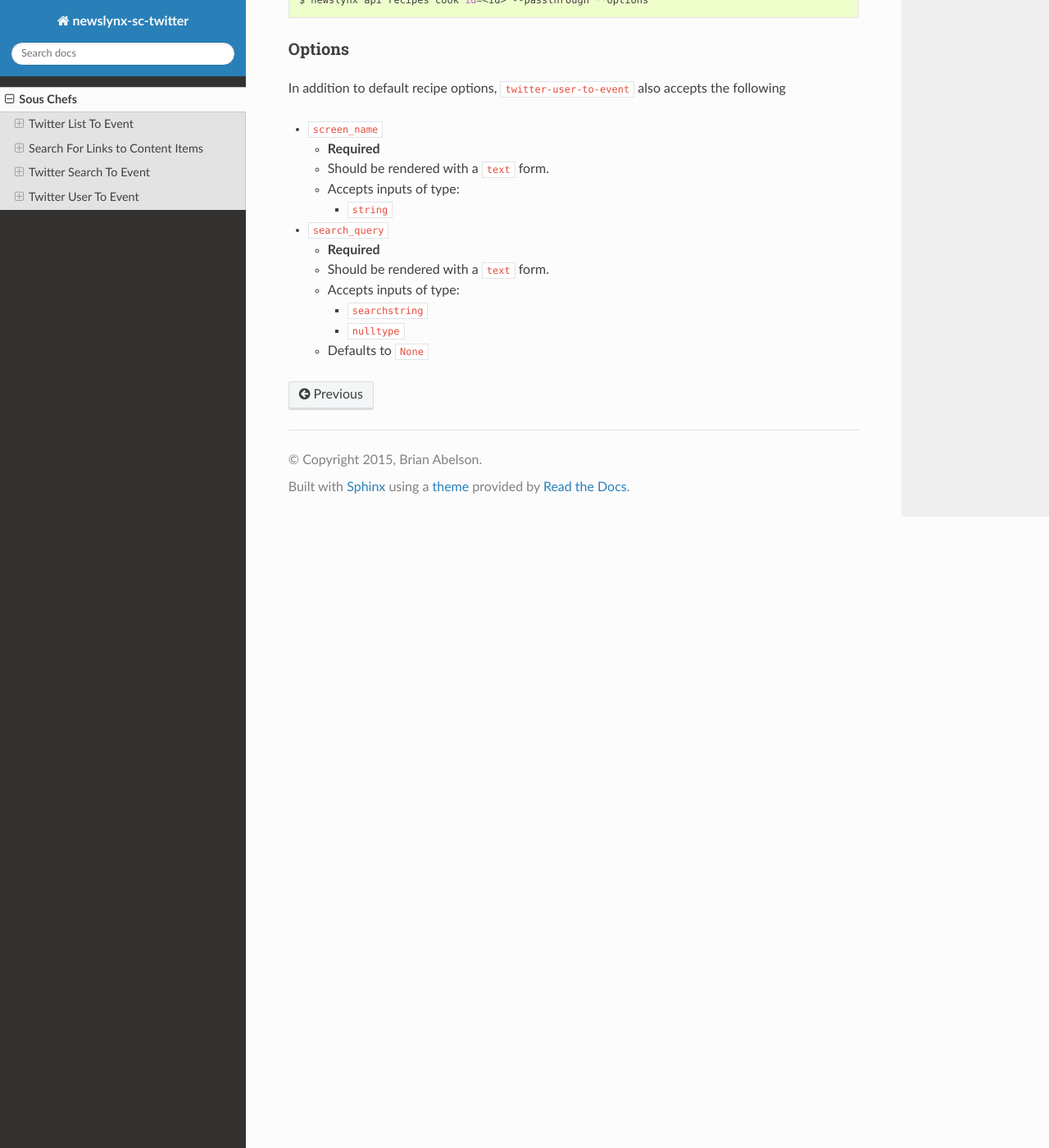
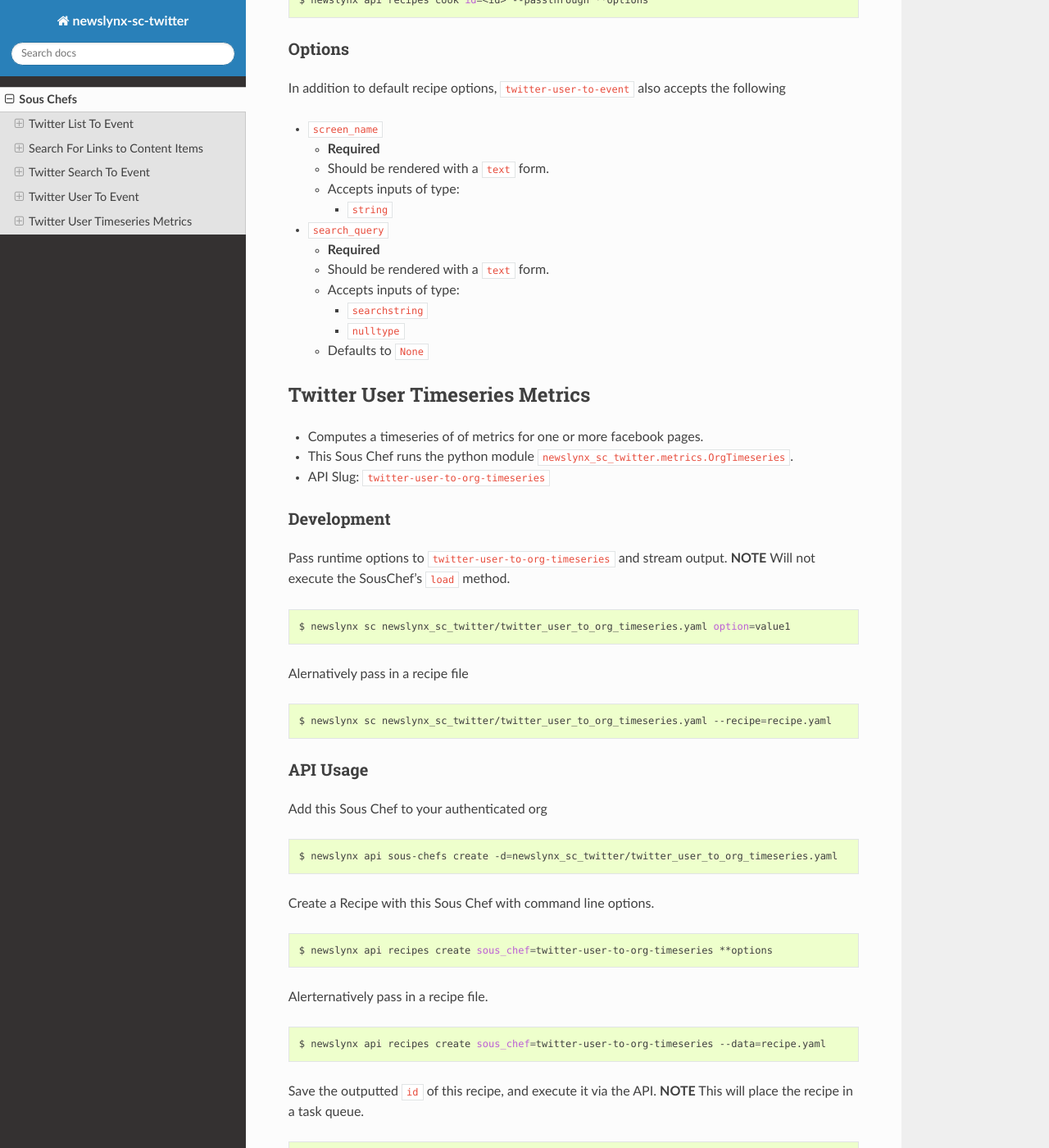
Before and after one commit to newslynx/newslynx-sc-twitter, a Sphinx documentation site: the page built from docs/sous-chefs.rst, in a window 1280 px wide and 1400 px high, scrolled down 8397 px. Shown: the whole window at 82% size. Built offline with Sphinx 7.4.7 and the Read the Docs theme 2.0.0, drawn with Linux system fonts in a browser that asks for light colours; pages that are not in the unit, such as notebooks, are missing from menus; some of the changed text lies outside the part shown.

Commit message:
add shell for metrics

```diff
--- a/docs/sous-chefs.rst
+++ b/docs/sous-chefs.rst
@@ -522,3 +522,95 @@
       -  ``nulltype``
 
    -  Defaults to ``None``
+
+
+
+Twitter User Timeseries Metrics
+~~~~~~~~~~~~~~~~~~~~~~~~~~~~~~~
+
+-  Computes a timeseries of of metrics for one or more facebook pages.
+-  This Sous Chef runs the python module
+   ``newslynx_sc_twitter.metrics.OrgTimeseries``.
+-  API Slug: ``twitter-user-to-org-timeseries``
+
+Development
+^^^^^^^^^^^
+
+Pass runtime options to ``twitter-user-to-org-timeseries`` and stream
+output. **NOTE** Will not execute the SousChef's ``load`` method.
+
+.. code:: bash
+
+    $ newslynx sc newslynx_sc_twitter/twitter_user_to_org_timeseries.yaml option=value1
+
+Alernatively pass in a recipe file
+
+.. code:: bash
+
+    $ newslynx sc newslynx_sc_twitter/twitter_user_to_org_timeseries.yaml --recipe=recipe.yaml
+
+API Usage
+^^^^^^^^^
+
+Add this Sous Chef to your authenticated org
+
+.. code:: bash
+
+    $ newslynx api sous-chefs create -d=newslynx_sc_twitter/twitter_user_to_org_timeseries.yaml
+
+Create a Recipe with this Sous Chef with command line options.
+
+.. code:: bash
+
+    $ newslynx api recipes create sous_chef=twitter-user-to-org-timeseries **options
+
+Alerternatively pass in a recipe file.
+
+.. code:: bash
+
+    $ newslynx api recipes create sous_chef=twitter-user-to-org-timeseries --data=recipe.yaml
+
+Save the outputted ``id`` of this recipe, and execute it via the API.
+**NOTE** This will place the recipe in a task queue.
+
+.. code:: bash
+
+    $ newslynx api recipes cook id=<id>
+
+Alernatively, run the Recipe, passing in arbitrary runtime options, and
+stream it's output: **NOTE** Will not execute the SousChef's ``load``
+method.
+
+.. code:: bash
+
+    $ newslynx api recipes cook id=<id> --passthrough **options
+
+Options
+^^^^^^^
+
+In addition to default recipe options,
+``twitter-user-to-org-timeseries`` also accepts the following
+
+-  ``screen_name``
+
+   -  **Required**
+   -  Should be rendered with a ``text`` form.
+   -  Accepts inputs of type:
+
+      -  ``string``
+
+Metrics
+^^^^^^^
+
+``twitter-user-to-org-timeseries`` generates the following Metrics
+
+-  ``twitter_followers``
+
+   -  Display name: ``Twitter Followers``
+
+   -  Type: ``cumulative``
+
+   -  Org Levels:
+
+      -  ``timeseries``
+      -  ``summary``
```
Also changed, not shown: 1 other file.
